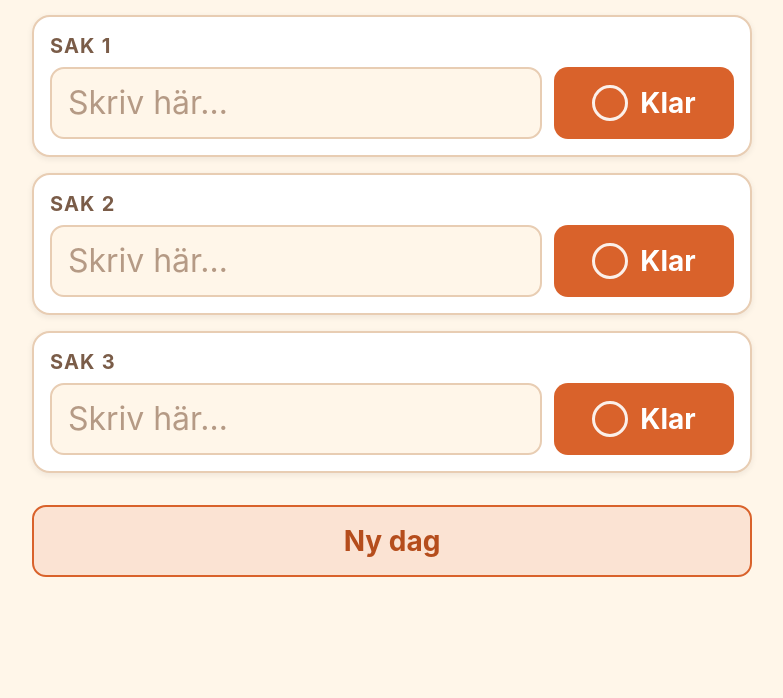
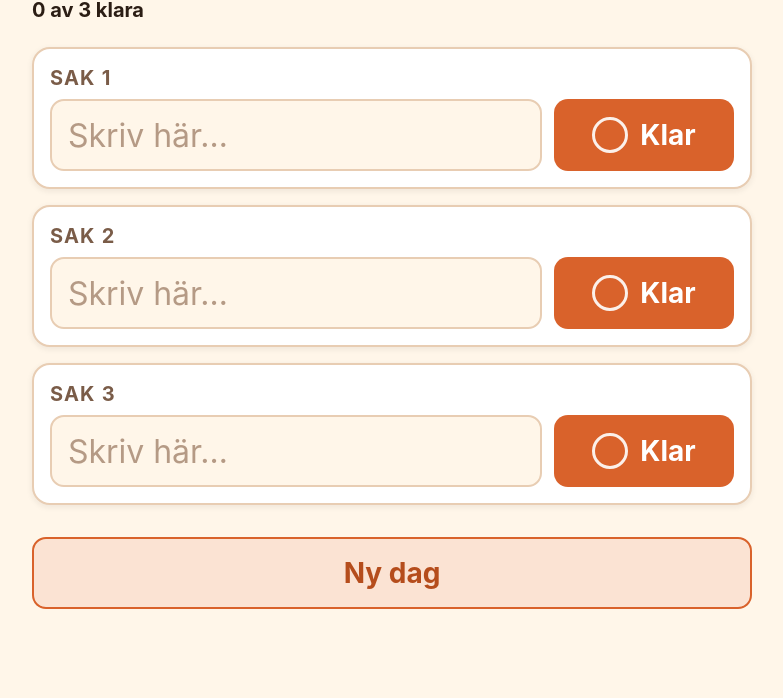
Before and after one commit to mattiasthambert-web/idag, a website: page index.html in a window 1280 px wide. Shown: the part 157-855 px from the top of the page, without its empty margins (248-1031 px from the left). Before the commit the page ends 822 px from the top, so only its background shows below. Drawn offline with Linux system fonts and the light colour scheme.

Commit message:
Lägg till räknare: "1 av 3 klara" under datumet
Visar hur många av dagens tre saker som är avbockade. Nytt test (nr 9)
och ny rad i checklistan i AGENTS.md.

Co-Authored-By: Claude Fable 5.2 <noreply@anthropic.com>

```diff
--- a/app.js
+++ b/app.js
@@ -7,6 +7,7 @@
 
   var rader = Array.prototype.slice.call(document.querySelectorAll('.rad'));
   var datumEl = document.getElementById('datum');
+  var raknareEl = document.getElementById('raknare');
   var statusEl = document.getElementById('status');
   var nyDagKnapp = document.getElementById('nydag');
   var bekraftaEl = document.getElementById('bekrafta');
@@ -95,6 +96,8 @@
       if (lage.saker[i].text.trim()) { antalMedText++; }
       if (lage.saker[i].klar) { antalKlara++; }
     }
+    /* Räknaren överst: hur många av dagens saker som är avbockade. */
+    raknareEl.textContent = antalKlara + ' av ' + ANTAL + ' klara';
     if (antalMedText > 0 && antalKlara === ANTAL) {
       visaStatus('Alla tre är klara. Bra jobbat!');
     } else if (statusEl.textContent === 'Alla tre är klara. Bra jobbat!') {
--- a/index.html
+++ b/index.html
@@ -15,6 +15,7 @@
     <header class="topp">
       <h1>Idag</h1>
       <p class="datum" id="datum"></p>
+      <p class="raknare" id="raknare" aria-live="polite"></p>
     </header>
 
     <ol class="lista">
--- a/style.css
+++ b/style.css
@@ -62,6 +62,14 @@ h1 {
   font-size: 1.75rem; /* 28 px */
   color: var(--text-svag);
 }
+
+/* Räknaren under datumet: "1 av 3 klara" */
+.raknare {
+  margin: 0.4rem 0 0;
+  font-size: 1.25rem;
+  font-weight: 700;
+}
+
 
 /* De tre raderna */
 
```
Also changed, not shown: AGENTS.md (+1 -0 lines), tests/idag.spec.js (+14 -0 lines).
